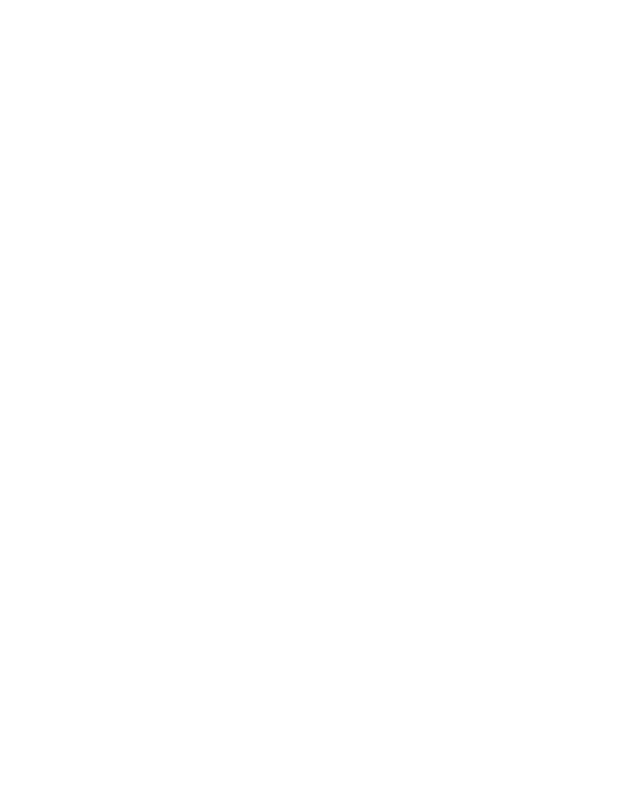
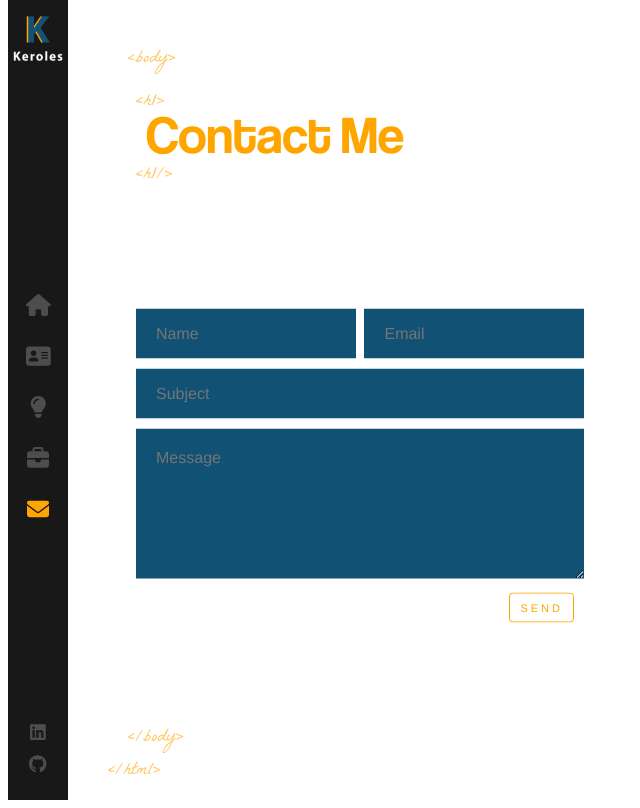
Before and after one commit to kerolesnabill/my-portfolio, a React (Create React App) app: page /contact in a window 1280 px wide. Before the commit this address had no page. Shown: the whole page, without its empty margins (0-640 px from the left). Built offline with nearby package versions, Linux system fonts and the light colour scheme; the HTML template or start-up script is replaced by a standard one.

Commit message:
Create contact page and add contact form

```diff
--- a/package.json
+++ b/package.json
@@ -3,6 +3,7 @@
   "version": "0.1.0",
   "private": true,
   "dependencies": {
+    "@emailjs/browser": "^3.6.2",
     "@fortawesome/free-brands-svg-icons": "^6.1.2",
     "@fortawesome/free-solid-svg-icons": "^6.1.2",
     "@fortawesome/react-fontawesome": "^0.2.0",
--- a/src/App.js
+++ b/src/App.js
@@ -5,6 +5,7 @@
 import About from './components/About/About';
 import Skills from './components/Skills/Skills';
 import Work from './components/Work/Work';
+import Contact from './components/Contact/Contact';
 
 function App() {
   return (
@@ -15,6 +16,7 @@
           <Route path="/about" element={<About />} />
           <Route path="/skills" element={<Skills />} />
           <Route path="/work" element={<Work />} />
+          <Route path="/contact" element={<Contact />} />
         </Route>
       </Routes>
     </BrowserRouter>
--- /dev/null
+++ b/src/components/Contact/Contact.jsx
@@ -0,0 +1,98 @@
+import React, { useEffect, useRef, useState } from 'react';
+import './Contact.scss';
+import AnimatedLetters from '../AnimatedLetters/AnimatedLetters';
+import emailjs from '@emailjs/browser';
+
+const Contact = () => {
+  const [lettersClass, setLettersClass] = useState('text-animate');
+
+  const nameArray = ['C', 'o', 'n', 't', 'a', 'c', 't', ' ', 'M', 'e'];
+
+  useEffect(() => {
+    setTimeout(() => {
+      setLettersClass('text-animate-hover');
+    }, 3000);
+  }, []);
+
+  // Email js
+  const form = useRef();
+
+  const sendEmail = (e) => {
+    e.preventDefault();
+
+    emailjs
+      .sendForm(
+        'service_0jpeado',
+        'template_n5eucjn',
+        form.current,
+        'TMRDbiqAgqw8f822U'
+      )
+      .then(
+        () => {
+          alert('Message successfully sent!');
+          window.location.reload(false);
+        },
+        () => {
+          alert('Failed to send the message, please try again');
+        }
+      );
+  };
+
+  return (
+    <>
+      <div className="container contact-page">
+        <div className="text-zone">
+          <h1>
+            <AnimatedLetters
+              lettersClass={lettersClass}
+              strArray={nameArray}
+              idx={15}
+            />
+          </h1>
+          <p>
+            I am interested in freelance opportunities – especially ambitious or
+            large projects. However, if you have other request or question,
+            don’t hesitate to contact me using below form either.
+          </p>
+          <div className="contact-form">
+            <form ref={form} onSubmit={sendEmail}>
+              <ul>
+                <li className="half">
+                  <input type="text" name="name" placeholder="Name" required />
+                </li>
+                <li className="half">
+                  <input
+                    type="email"
+                    name="email"
+                    placeholder="Email"
+                    required
+                  />
+                </li>
+                <li>
+                  <input
+                    type="text"
+                    name="subject"
+                    placeholder="Subject"
+                    required
+                  />
+                </li>
+                <li>
+                  <textarea
+                    name="message"
+                    placeholder="Message"
+                    required
+                  ></textarea>
+                </li>
+                <li>
+                  <input type="submit" className="btn" value="SEND" />
+                </li>
+              </ul>
+            </form>
+          </div>
+        </div>
+      </div>
+    </>
+  );
+};
+
+export default Contact;
--- /dev/null
+++ b/src/components/Contact/Contact.scss
@@ -0,0 +1,81 @@
+.contact-form {
+  width: 100%;
+  margin-top: 20px;
+
+  ul {
+    padding: 0;
+    margin: 0;
+
+    li {
+      padding: 0;
+      margin: 0;
+      list-style: none;
+      margin-bottom: 10px;
+      opacity: 0;
+      overflow: hidden;
+      display: block;
+      clear: both;
+      position: relative;
+      animation: fadeInUp 2s 2s;
+      animation-fill-mode: forwards;
+    }
+
+    li.half {
+      width: 49%;
+      margin-left: 2%;
+      float: left;
+      clear: none;
+
+      &:first-child {
+        margin-left: 0;
+      }
+    }
+  }
+
+  input[type='text'],
+  input[type='email'] {
+    width: 100%;
+    border: 0;
+    background: #115173;
+    height: 50px;
+    font-size: 16px;
+    color: #fff;
+    padding: 0 20px;
+    box-sizing: border-box;
+  }
+
+  textarea {
+    width: 100%;
+    border: 0;
+    background: #115173;
+    height: 50px;
+    font-size: 16px;
+    color: #fff;
+    padding: 20px;
+    box-sizing: border-box;
+    min-height: 150px;
+  }
+
+  .btn {
+    color: orange;
+    font-size: 11px;
+    letter-spacing: 3px;
+    text-decoration: none;
+    padding: 8px 10px;
+    border: 1px solid orange;
+    float: left;
+    border-radius: 4px;
+    background: 0 0;
+    text-transform: uppercase;
+    float: right;
+    text-align: center;
+    margin-right: 10px;
+    cursor: pointer;
+    transition: all 0.3s;
+
+    &:hover {
+      background: orange;
+      color: #115173;
+    }
+  }
+}
--- a/src/components/Layout/Layout.scss
+++ b/src/components/Layout/Layout.scss
@@ -62,7 +62,8 @@
 
 .container.about-page,
 .container.skills-page,
-.container.work-page {
+.container.work-page,
+.container.contact-page {
   .text-zone {
     position: absolute;
     left: 10%;
```
Also changed, not shown: 1 other file (tests, documents, lock files or other folders).
